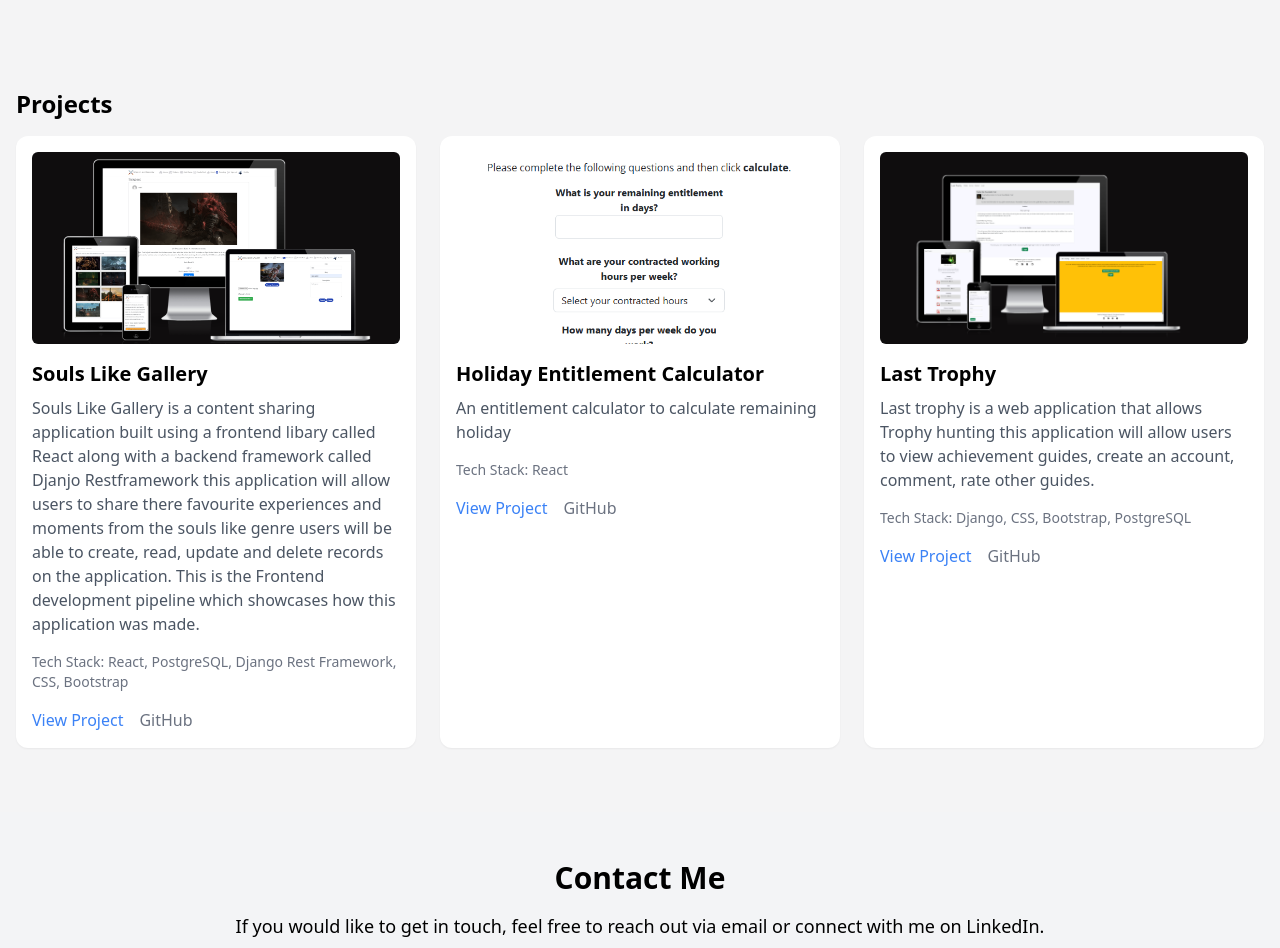
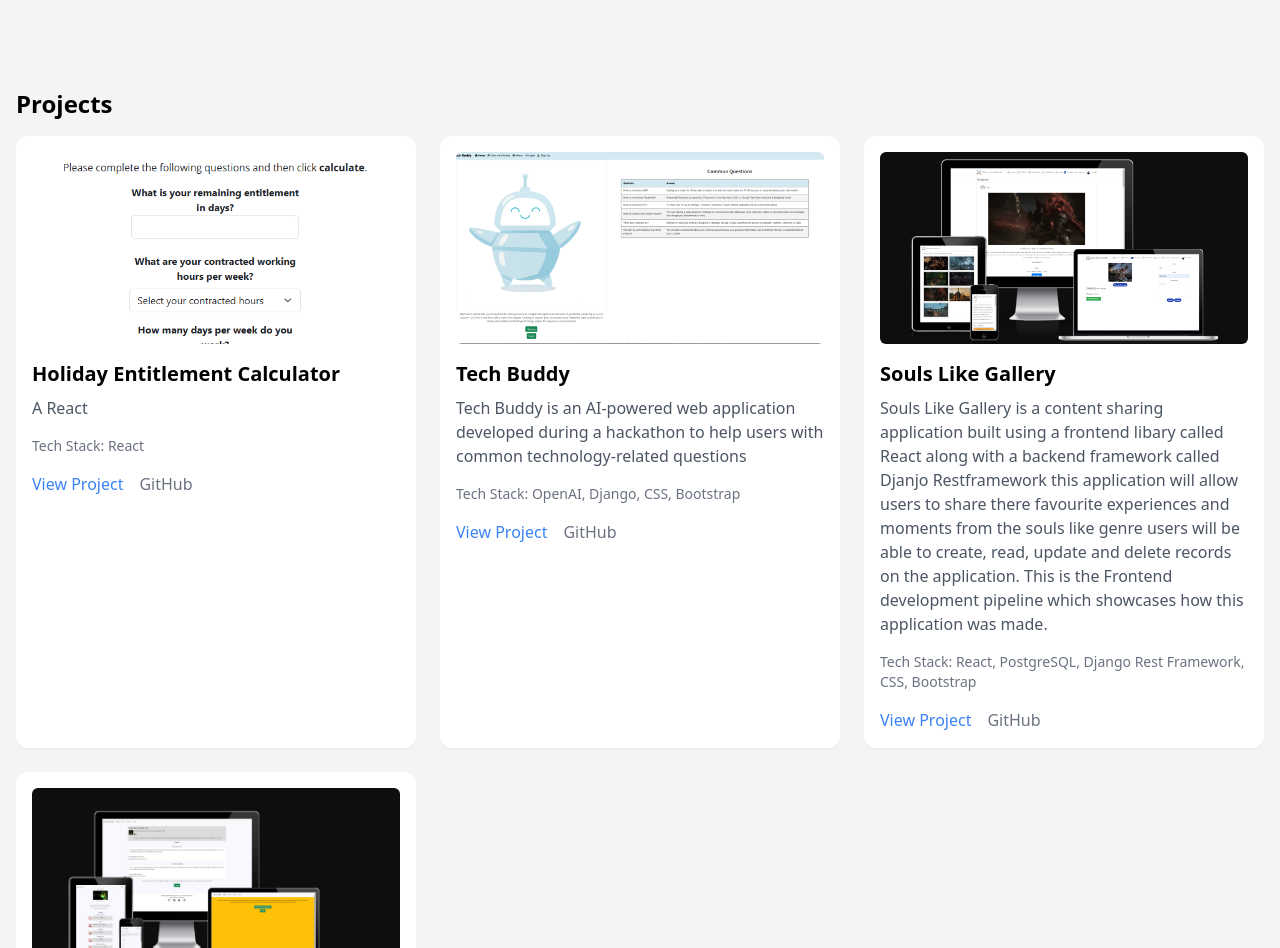
Before and after one commit to mattthughes/portfolio-app, a React (Vite) app: page / in a window 1280 px wide. Shown: the part 760-1708 px from the top of the page. Built offline with nearby package versions, Linux system fonts and the light colour scheme.

Commit message:
Adjusted projects order to include latest workflow

```diff
--- a/src/pages/home/Projects.jsx
+++ b/src/pages/home/Projects.jsx
@@ -9,6 +9,23 @@ const Projects = () => {
                 <h2 className="text-2xl font-bold mb-4">Projects</h2>
                 <div className="grid grid-cols-1 md:grid-cols-2 lg:grid-cols-3 gap-6">
                     <ProjectCard
+                        title="Holiday Entitlement Calculator"
+                        description="A React "
+                        tech="React"
+                        image="/docs/images/holiday-entitlement.png"
+                        projectUrl="https://entitlement-calculator.vercel.app/"
+                        gitHub="https://github.com/mattthughes/entitlement_calculator"
+                    />
+                    <ProjectCard
+                    title="Tech Buddy"
+                    description="Tech Buddy is an AI-powered web application developed during a hackathon to help users with common technology-related questions"
+                    tech="OpenAI, Django, CSS, Bootstrap"
+                    image="/docs/images/tech-buddy-live-demo.png"
+                    projectUrl="https://support-squad-tech-buddy-9d4a4ad47301.herokuapp.com/"
+                    gitHub="https://github.com/https://github.com/mattthughes/tech_buddy/souls-like-gallery-app"
+
+                    />
+                    <ProjectCard
                         title="Souls Like Gallery"
                         description="Souls Like Gallery is a content sharing application built using a frontend libary called React along with a backend framework called Djanjo Restframework this application will allow users to share there favourite experiences and moments from the souls like genre users will be able to create, read, update and delete records on the application. This is the Frontend development pipeline which showcases how this application was made."
                         tech="React, PostgreSQL, Django Rest Framework, CSS, Bootstrap"
@@ -16,14 +33,7 @@ const Projects = () => {
                         projectUrl="https://souls-like-gallery-03103574fc28.herokuapp.com/"
                         gitHub="https://github.com/mattthughes/souls-like-gallery-app"
                     />
-                    <ProjectCard
-                        title="Holiday Entitlement Calculator"
-                        description="An entitlement calculator to calculate remaining holiday"
-                        tech="React"
-                        image="/docs/images/holiday-entitlement.png"
-                        projectUrl="https://entitlement-calculator.vercel.app/"
-                        gitHub="https://github.com/mattthughes/entitlement_calculator"
-                    />
+
                     <ProjectCard
                         title="Last Trophy"
                         description="Last trophy is a web application that allows Trophy hunting this application will allow users to view achievement guides, create an account, comment, rate other guides."
```
Also changed, not shown: public/docs/images/tech-buddy-live-demo.png (added).
